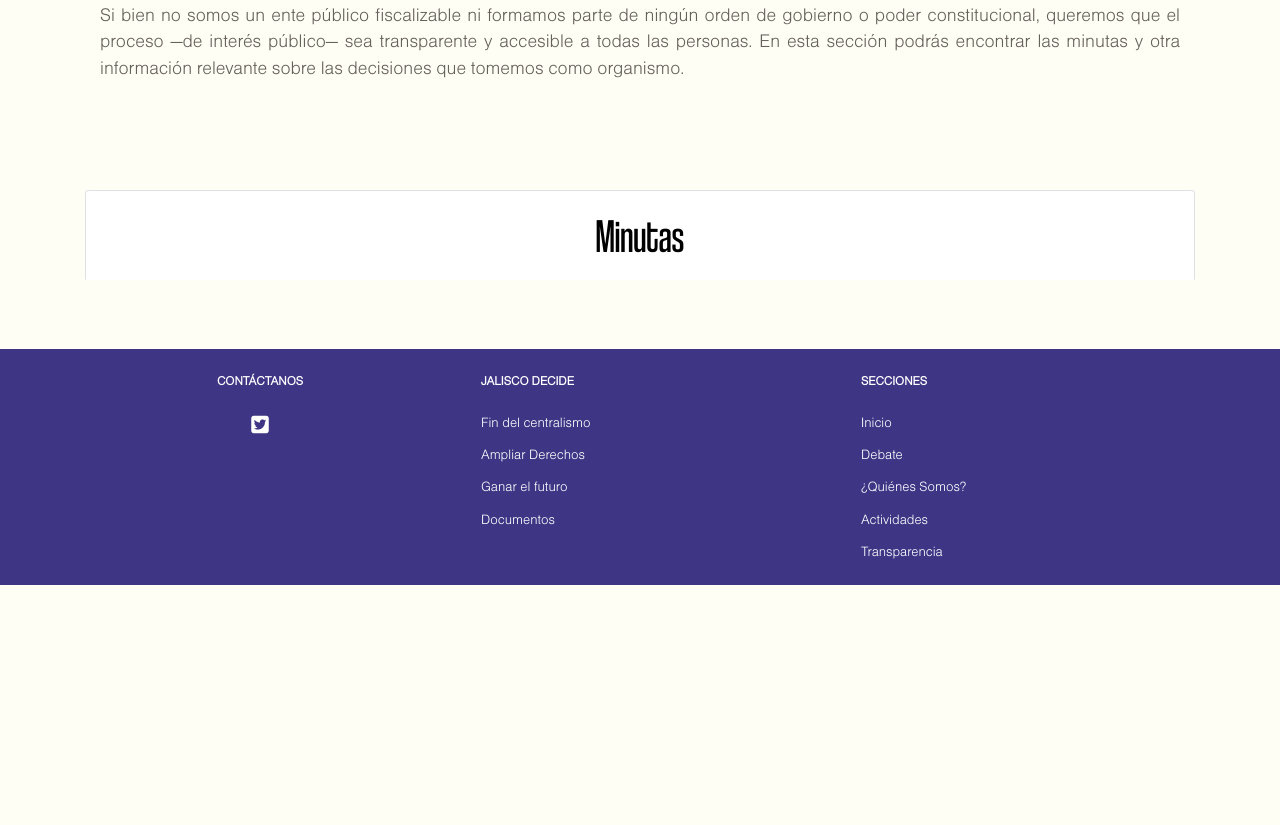
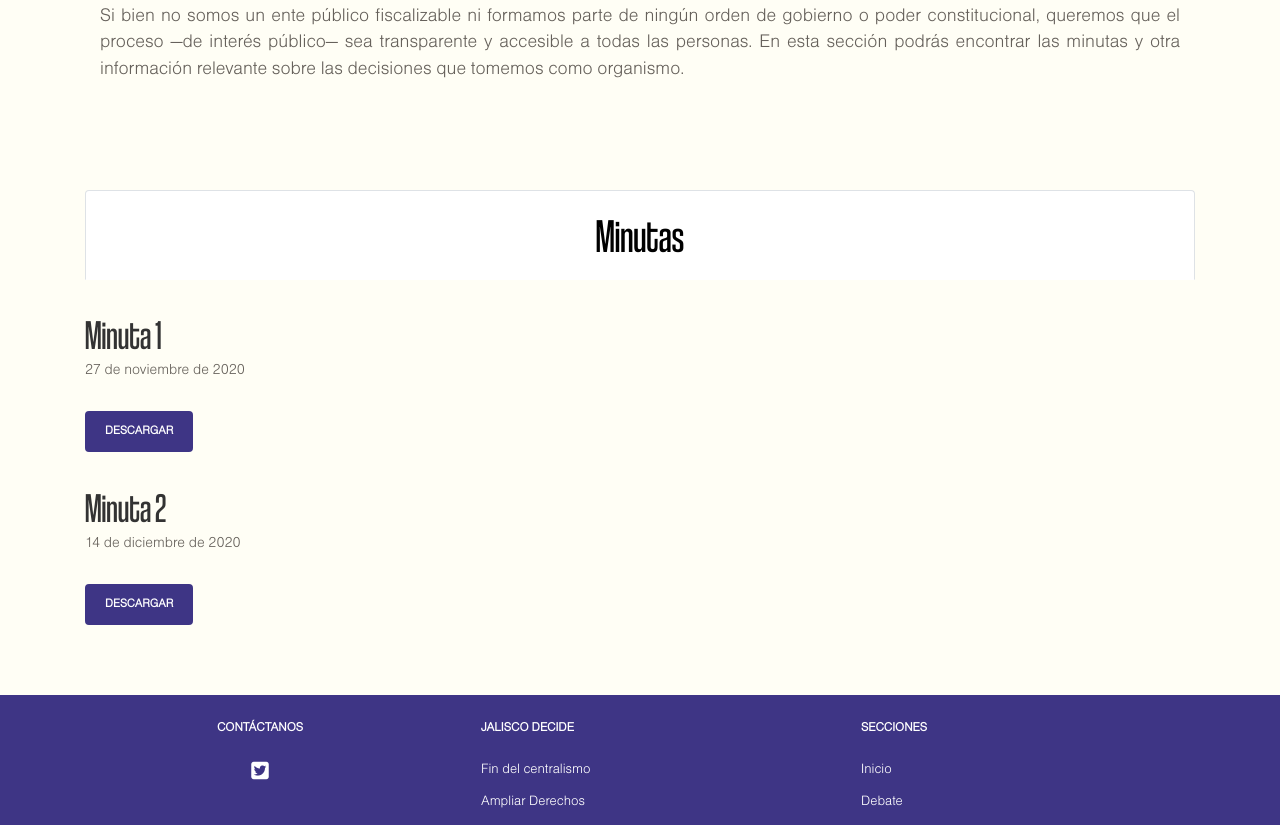
Before and after one commit to framesGit/framesgit.github.io, a website: page transparencia.html in a window 1280 px wide. Shown: the part 387-1212 px from the top of the page. Before the commit the page ends 972 px from the top, so only its background shows below. Drawn offline with Linux system fonts and the light colour scheme; some packages are replaced by stand-ins of ours.

Commit message:
added minutas

```diff
--- a/transparencia.html
+++ b/transparencia.html
@@ -165,35 +165,40 @@ The above copyright notice and this permission notice shall be included in all c
                 <div class="tab-content" id="nav-tabContent">
                     <div class="tab-pane fade show active" id="nav-home" role="tabpanel" aria-labelledby="nav-home-tab">
                         <!-- TITULO Y FECHA -->
-                        <!-- <div class="row ml-auto  mr-auto" style="justify-content: flex-start;">
-                            <h1 class="title" style="margin-bottom: 0px;">Titulo</h1>
+                        <div class="row ml-auto  mr-auto" style="justify-content: flex-start;">
+                            <h1 class="title" style="margin-bottom: 0px;">Minuta 1</h1>
 
                         </div>
                         <div class="row ml-auto mr-auto mt-0 mb-4" style="justify-content: flex-start;">
-                            <p>Fecha</p>
-                        </div> -->
+                            <p>27 de noviembre de 2020</p>
+                        </div>
                         <!-- TITULO Y FECHA -->
 
                         <!-- BOTON DL -->
-                        <!-- <div class="row ml-auto mr-auto mt-0" style="justify-content: flex-start;">
-                            <button class="btn btn-primary">Descargar</button>
-                        </div> -->
+                        <div class="row ml-auto mr-auto mt-0" style="justify-content: flex-start;">
+                            <a
+                                href="https://drive.google.com/file/d/13CKO1695tlwUbtLJv2jOU2mxhlI9ARq0/view?usp=sharing"><button
+                                    class="btn btn-primary">Descargar</button></a>
+                        </div>
                         <!-- BOTON DL -->
 
                         <!-- TITULO Y FECHA -->
-                        <!-- <div class="row ml-auto  mr-auto" style="justify-content: flex-start;">
-                            <h1 class="title" style="margin-bottom: 0px;">Titulo2</h1>
+                        <div class="row ml-auto  mr-auto" style="justify-content: flex-start;">
+                            <h1 class="title" style="margin-bottom: 0px;">Minuta 2</h1>
 
                         </div>
                         <div class="row ml-auto mr-auto mt-0 mb-4" style="justify-content: flex-start;">
-                            <p>Fecha</p>
-                        </div> -->
+                            <p>14 de diciembre de 2020</p>
+                        </div>
                         <!-- TITULO Y FECHA -->
 
                         <!-- BOTON DL -->
-                        <!-- <div class="row ml-auto mr-auto mt-0" style="justify-content: flex-start;">
-                            <button class="btn btn-primary">Descargar</button>
-                        </div> -->
+                        <div class="row ml-auto mr-auto mt-0" style="justify-content: flex-start;">
+                            <a
+                                href="https://drive.google.com/file/d/1usSee_c4foR3bqstZGTfmGnI6gBr1LA1/view?usp=sharing">
+                                <button class="btn btn-primary">Descargar</button>
+                            </a>
+                        </div>
                         <!-- BOTON DL -->
                     </div>
                     <div class="tab-pane fade" id="nav-profile" role="tabpanel" aria-labelledby="nav-profile-tab">
```
